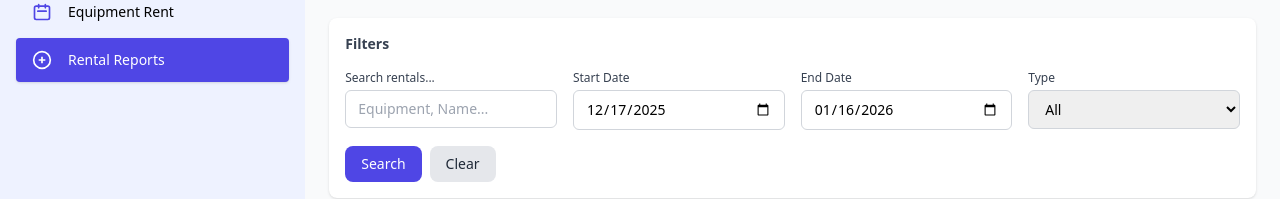
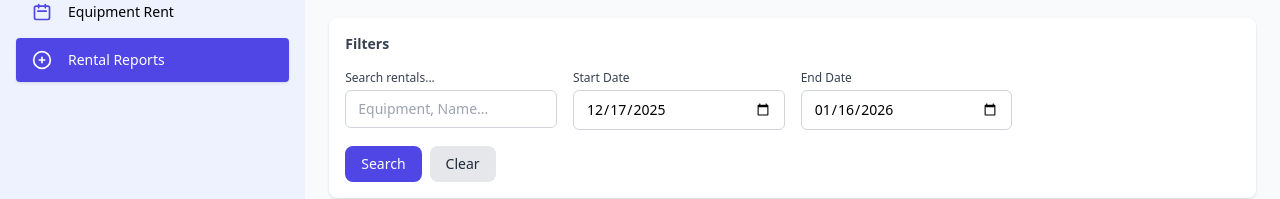
Before and after one commit to AbdelrhmanAymanFathi/Keshta-Company-System-Frontend, a Vue app: page /dashboard/rentals/report in a window 1280 px wide. Shown: the part 150-349 px from the top of the page. Built offline with nearby package versions, Linux system fonts and the light colour scheme; no server answers; sample sign-in values are in the browser's storage.

Commit message:
refactor(RentalReport): comment out equipment type filter for future use
- Commented out the equipment type filter section in the RentalReport component to facilitate future adjustments without removing the code entirely.
- Maintained overall structure and formatting for clarity.

```diff
--- a/src/components/dashboard/RentalReport.vue
+++ b/src/components/dashboard/RentalReport.vue
@@ -55,7 +55,7 @@
         </div>
 
         <!-- Equipment Type Filter -->
-        <div>
+        <!-- <div>
           <label class="block text-xs font-medium text-gray-700 mb-1">{{ $t('rental.type') }}</label>
           <select
             v-model="filters.isCompanyOwned"
@@ -65,7 +65,7 @@
             <option :value="true">{{ $t('rental.companyEquipment') }}</option>
             <option :value="false">{{ $t('rental.externalRental') }}</option>
           </select>
-        </div>
+        </div> -->
       </div>
 
       <div class="flex gap-2">
```
